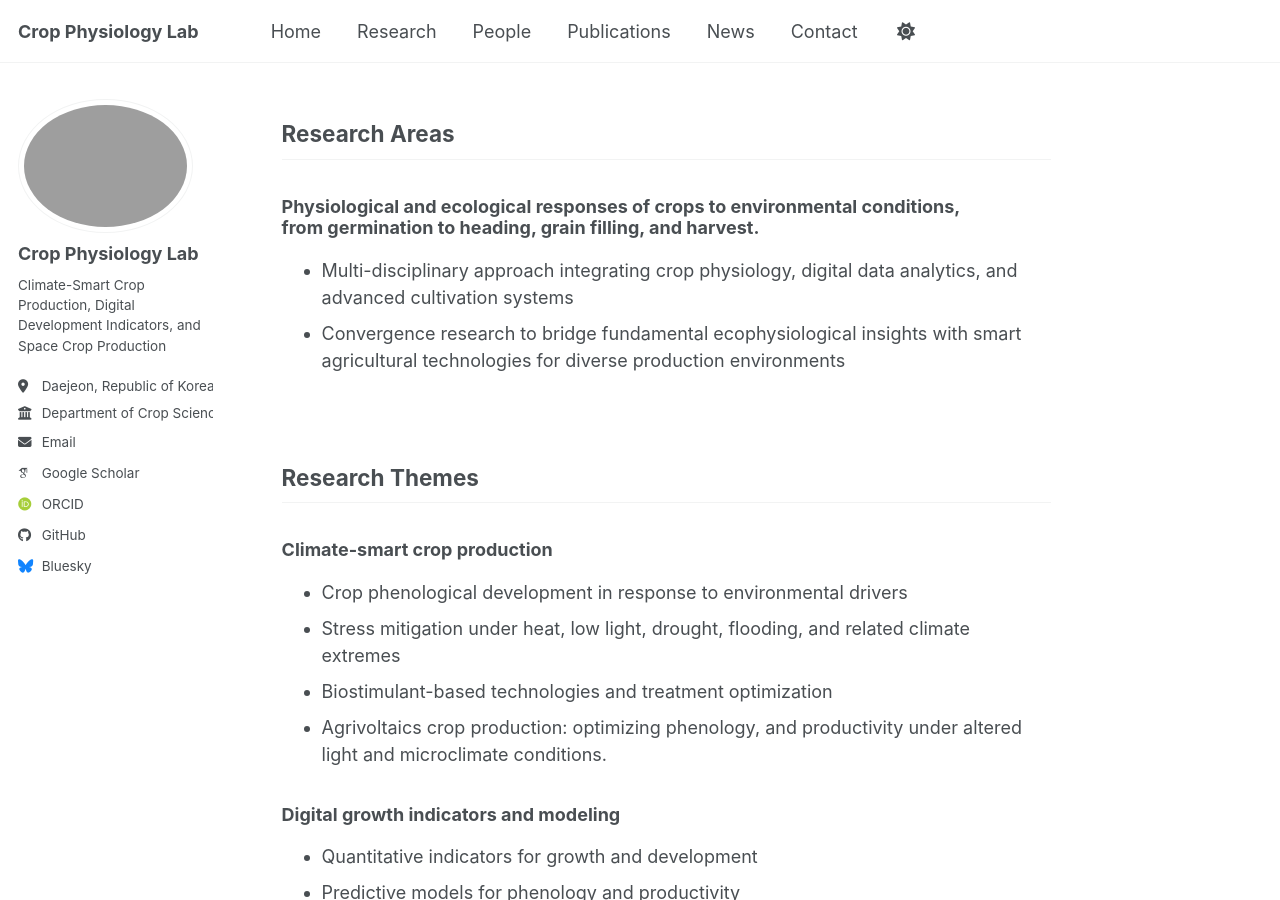
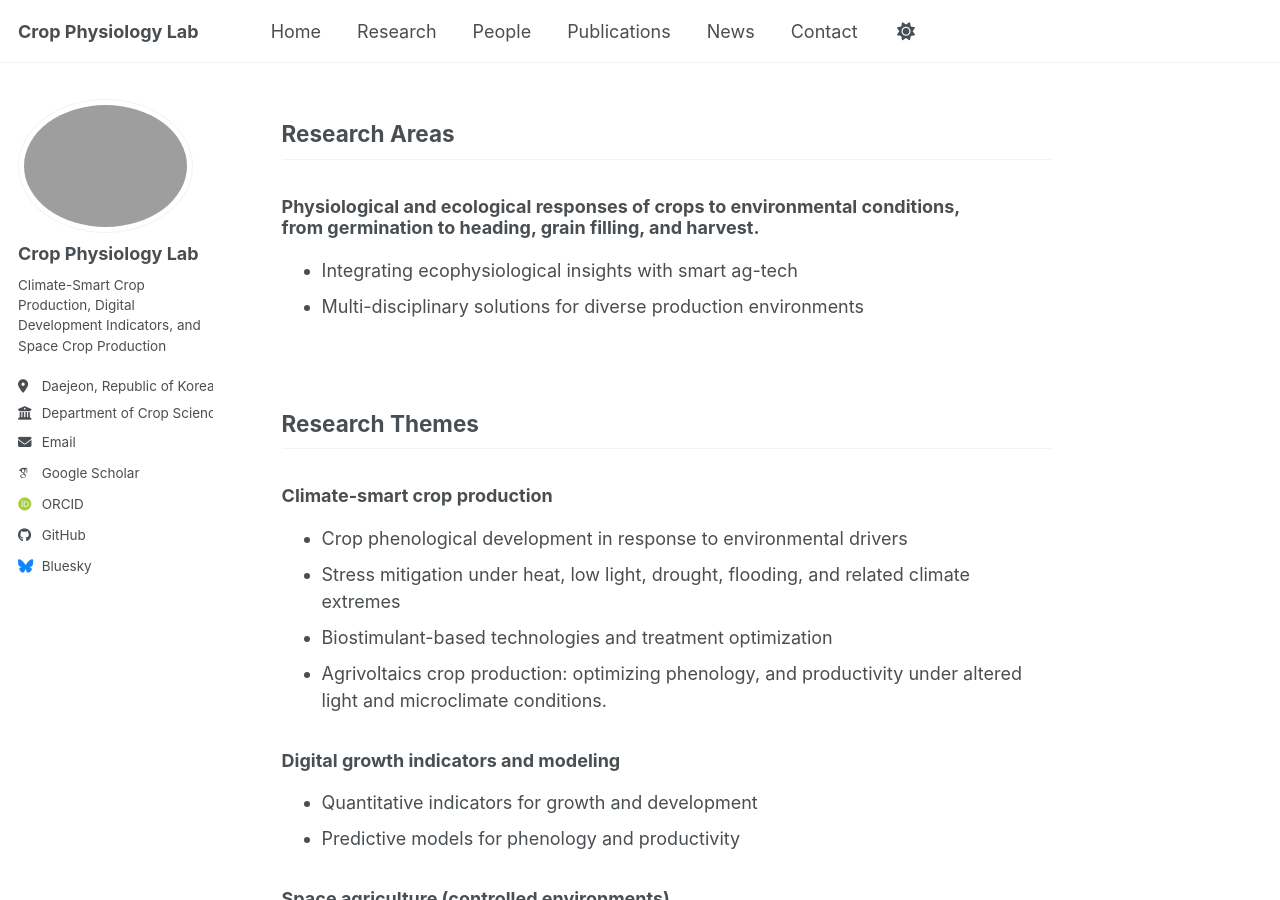
Before and after one commit to HYEONSEOKLEE-Prof/hyeonseoklee-prof.github.io, a Jekyll site: the page built from _pages/research.md, in a window 1280 px wide and 900 px high, scrolled down 813 px. Built offline with Jekyll 4.4.1, drawn with Linux system fonts in a browser that asks for light colours; some web fonts are replaced; a script bundle is joined from its source files by our own code; library files that are not in the unit come from our copies.

Commit message:
Update research.md

```diff
--- a/_pages/research.md
+++ b/_pages/research.md
@@ -22,8 +22,8 @@ author_profile: true
 
 ## Research Areas
 ### Physiological and ecological responses of crops to environmental conditions,<br>from germination to heading, grain filling, and harvest.
-- Multi-disciplinary approach integrating crop physiology, digital data analytics, and advanced cultivation systems
-- Convergence research to bridge fundamental ecophysiological insights with smart agricultural technologies for diverse production environments
+- Integrating ecophysiological insights with smart ag-tech
+- Multi-disciplinary solutions for diverse production environments
 
 <br>
 
```
